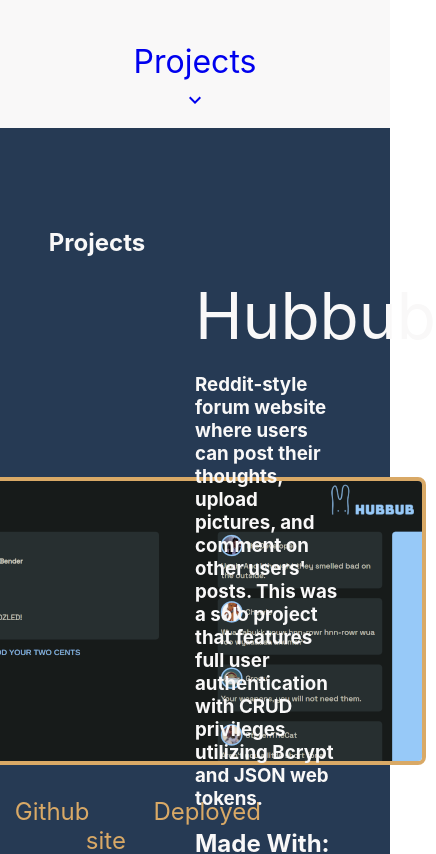
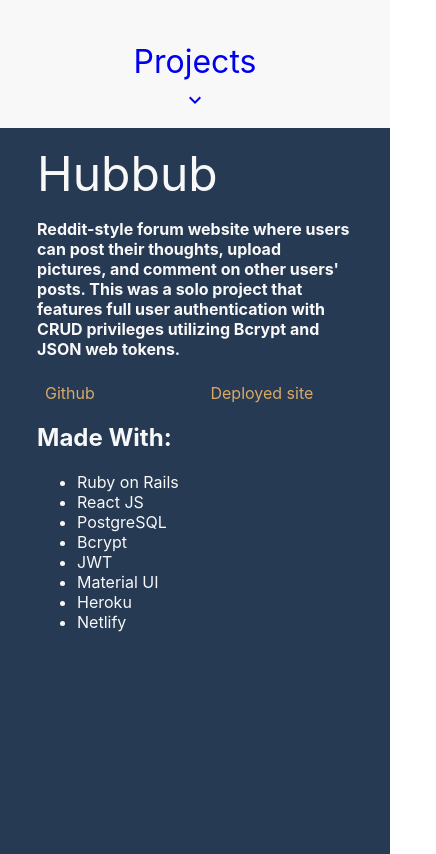
Before and after one commit to jason-moritz/portfolio, a React (Create React App) app in the folder client/: page / in a window 390 px wide. Shown: the part 1560-2414 px from the top of the page, 436 px wide, since content can reach past the window. Built offline with nearby package versions, Linux system fonts and the light colour scheme.

Commit message:
Revamping mobile styling for project pg.

```diff
--- a/client/src/screens/projects/Project1.css
+++ b/client/src/screens/projects/Project1.css
@@ -5,26 +5,27 @@
   display: flex;
   flex-direction: column;
   align-items: center;
-  padding-top: 5rem;
+  padding-top: 1rem;
 }
 
 .screen-title {
-  width: 75%;
-  text-align: left;
+  display: none;
+  width: 90%;
+  font-size: 3rem;
+  font-weight: bold;
+  padding-bottom: 1rem;
+  text-align: right;
 }
-/*
-.project-container > * {
-  border: solid 2px black;
-} */
 
 .project-container {
   display: flex;
-  flex-direction: row;
-  justify-content: space-between;
-  width: 75%;
+  flex-direction: column;
+  align-items: center;
+  width: 90%;
 }
 
 .project-image-and-links {
+  display: none;
   width: 50%;
   display: flex;
   flex-direction: column;
@@ -33,16 +34,24 @@
 }
 
 .project-img {
+  display: none;
+  width: 350px;
+  height: auto;
+  object-fit: cover;
+  object-position: center;
   border: solid 4px #d9a966;
   border-radius: 8px;
 }
 .project-links {
-  padding-top: 2rem;
-  font-size: x-large;
+  width: 90%;
+  padding-top: 0.5rem;
+  font-size: medium;
+  display: flex;
+  justify-content: space-between;
 }
 
 .project-link {
-  padding: 0 2rem;
+  padding: 0 0.5rem;
 }
 
 .project-link,
@@ -52,11 +61,15 @@
 
 .project-info {
   text-align: left;
-  width: 50%;
+  width: 90%;
 }
 
 .project-title {
-  font-size: 4rem;
+  font-size: 3rem;
+}
+
+.project-description {
+  font-size: 1rem;
 }
 
 .list-item span {
--- a/client/src/screens/projects/Project1.jsx
+++ b/client/src/screens/projects/Project1.jsx
@@ -11,6 +11,15 @@
       <div className='project-container'>
         <div className='project-image-and-links'>
           <img className='project-img' src={Hubbub} alt='project-preview' />
+        </div>
+        <div className='project-info'>
+          <div className='project-title'>Hubbub</div>
+          <h3 className='project-description'>
+            Reddit-style forum website where users can post their thoughts,
+            upload pictures, and comment on other users' posts. This was a solo
+            project that features full user authentication with CRUD privileges
+            utilizing Bcrypt and JSON web tokens.
+          </h3>
           <div className='project-links'>
             <a
               className='project-link'
@@ -29,15 +38,6 @@
               Deployed site
             </a>
           </div>
-        </div>
-        <div className='project-info'>
-          <div className='project-title'>Hubbub</div>
-          <h3 className='project-description'>
-            Reddit-style forum website where users can post their thoughts,
-            upload pictures, and comment on other users' posts. This was a solo
-            project that features full user authentication with CRUD privileges
-            utilizing Bcrypt and JSON web tokens.
-          </h3>
           <h1 className='project-tech-stack'>Made With: </h1>
           <ul>
             <li className='list-item'>
```
